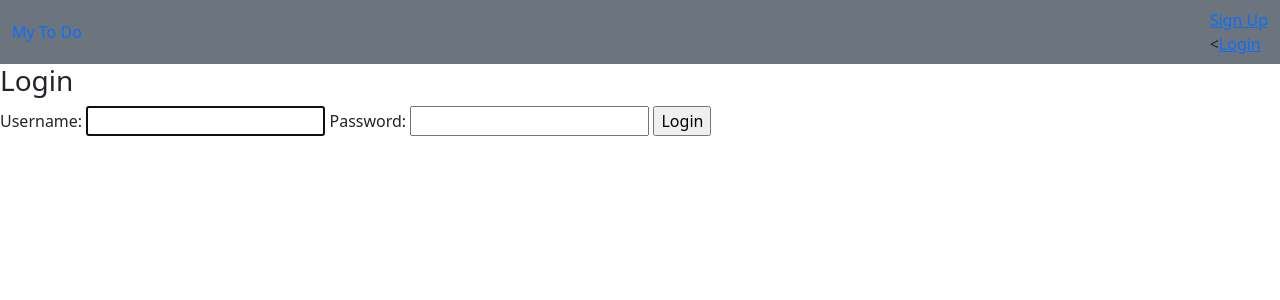
After one commit to mishakolyvanov/To_Do, a Django app: page /login in a window 1280 px wide. The commit adds this page. Shown: the top 300 px of the page. Run offline with Django 3.2, Linux system fonts and the light colour scheme.

Commit message:
login.html added

```diff
--- a/ToDoApp/urls.py
+++ b/ToDoApp/urls.py
@@ -1,3 +1,4 @@
+# from django.contrib.auth.views import LoginView
 from django.urls import path
 from . import views
 
@@ -8,4 +9,5 @@ urlpatterns = [
     path('MyToDo/uncross/<task_id>', views.uncross, name='uncross'),
     path('MyToDo/delete/<task_id>', views.delete, name='delete'),
     path('MyToDo/edit/<task_id>', views.edit, name='edit'),
+    # path('login', LoginView.as_view(), name='login'),
 ]
--- a/ToDoApp/views.py
+++ b/ToDoApp/views.py
@@ -1,3 +1,4 @@
+from django.contrib.auth.forms import UserCreationForm
 from django.shortcuts import render, redirect, get_object_or_404, get_list_or_404
 
 from .forms import TaskForm
--- a/To_Do/settings.py
+++ b/To_Do/settings.py
@@ -125,3 +125,5 @@ STATIC_URL = '/static/'
 # https://docs.djangoproject.com/en/3.2/ref/settings/#default-auto-field
 
 DEFAULT_AUTO_FIELD = 'django.db.models.BigAutoField'
+
+LOGIN_REDIRECT_URL = '/admin'
--- a/To_Do/urls.py
+++ b/To_Do/urls.py
@@ -14,9 +14,11 @@ Including another URLconf
     2. Add a URL to urlpatterns:  path('blog/', include('blog.urls'))
 """
 from django.contrib import admin
+from django.contrib.auth.views import LoginView
 from django.urls import include, path
 
 urlpatterns = [
     path('ToDoApp/', include('ToDoApp.urls')),
     path('admin/', admin.site.urls),
+    path('login', LoginView.as_view(), name='login'),
 ]
--- a/templates/base.html
+++ b/templates/base.html
@@ -14,15 +14,16 @@
 </head>
 <body>
 
-<nav class="navbar sticky-top navbar-expand navbar-light bg-info">
-    <div class="collapse navbar-collapse" id="navbarSupportedContent">
+<nav class="navbar navbar-secondary bg-secondary">
+    <div class="container-fluid">
 
         <ul class="navbar-nav mr-auto">
-            <li class="nav-item">
-                <a class="nav-link" href="{% url 'ToDoApp:index' %}">My To Do</a>
-            </li>
+            <li class="nav-item"><a class="nav-link" href="{% url 'ToDoApp:index' %}">My To Do</a></li>
         </ul>
-
+        <ul class="nav navbar-nav navbar-right">
+            <li><a href="#">Sign Up</a></li>
+            <li><<a href="{% url 'login' %}">Login</a></li>
+        </ul>
     </div>
 </nav>
 
--- /dev/null
+++ b/templates/registration/login.html
@@ -0,0 +1,23 @@
+{% extends 'base.html' %}
+{% block title %}{% endblock %}
+{% block content %}
+<!DOCTYPE html>
+<html>
+<body>
+    <h3>Login</h3>
+<div>
+  <form method="POST" action="{% url 'login' %}">
+    {% csrf_token %}
+    {{ form.username.label_tag }}
+    {{ form.username }}
+
+    {{ form.password.label_tag }}
+    {{ form.password }}
+    {{ form.errors }}
+    <input type="submit" value="Login">
+  </form>
+</div>
+</body>
+</html>
+
+{% endblock %}
```
Also changed, not shown: db.sqlite3.
